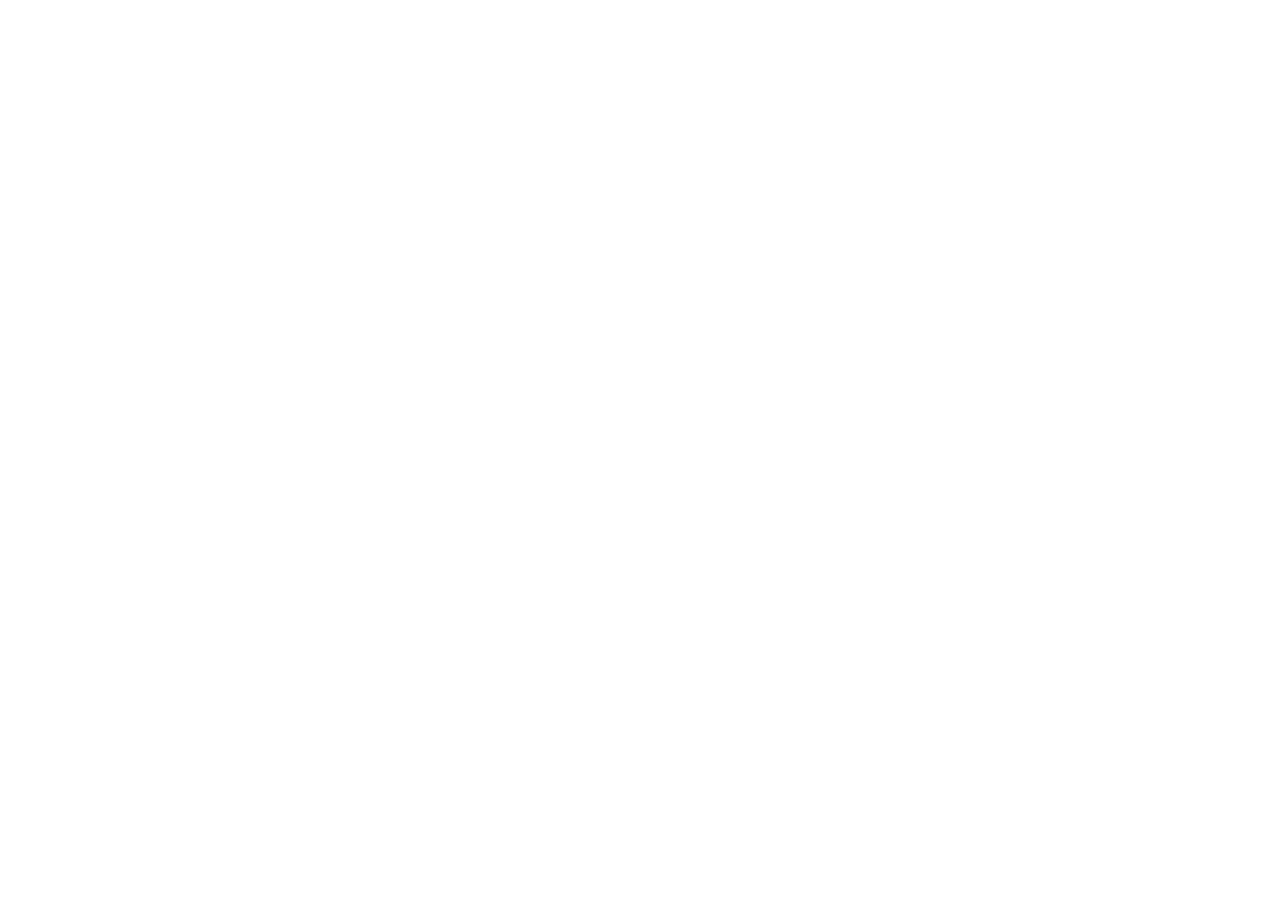
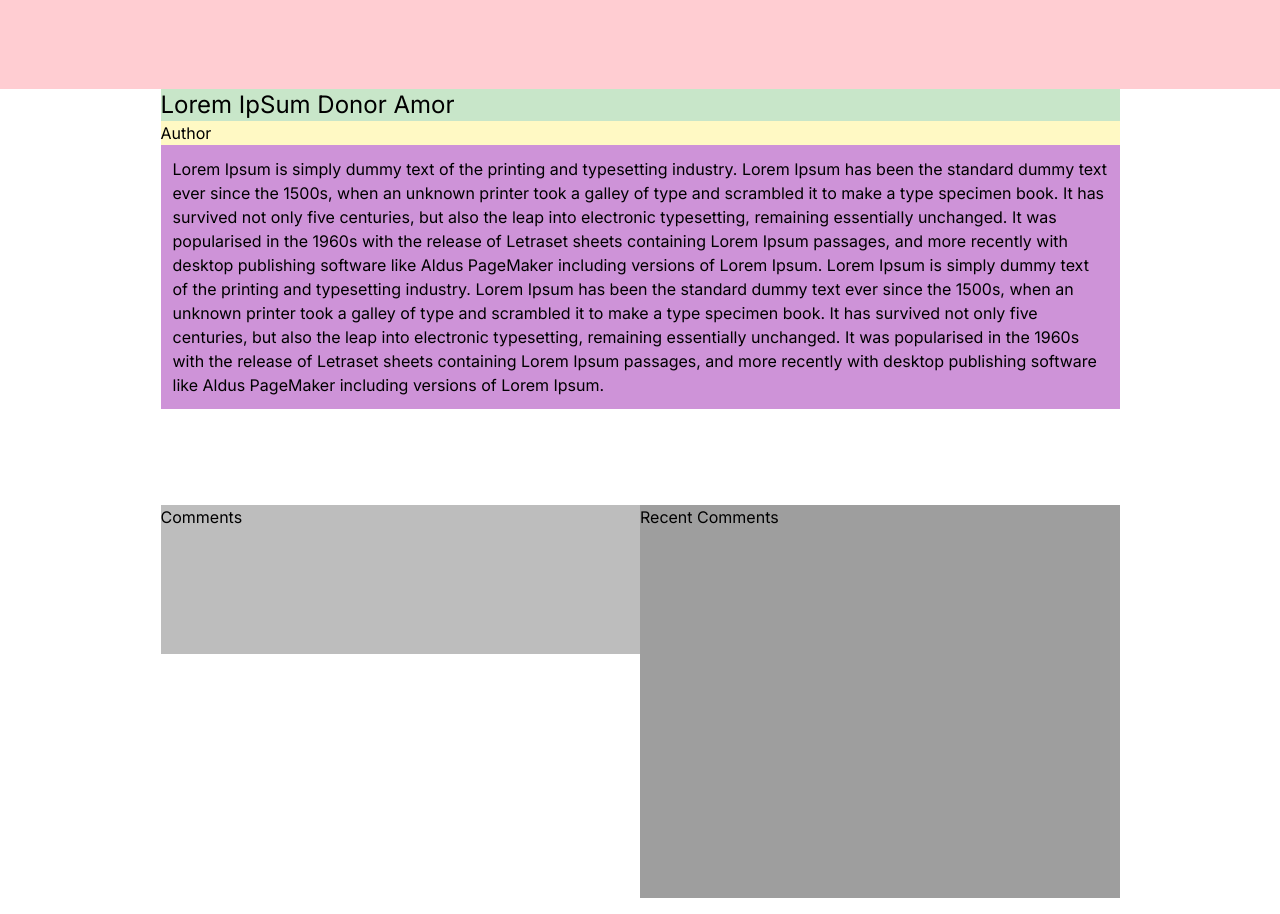
Before and after one commit to hRahmanSazim/NextJS-Blog-App, a Next.js app: page /blog/1 in a window 1280 px wide. Shown: the part 440-1354 px from the top of the page. Before the commit the page ends 800 px from the top, so only its background shows below. Built offline with nearby package versions, Linux system fonts and the light colour scheme.

Commit message:
add blog page

```diff
--- /dev/null
+++ b/src/app/blog/[id]/layout.tsx
@@ -0,0 +1,21 @@
+import { HeaderDefault } from "@/components/HomePage";
+
+export default function ShopLayout({
+  children,
+  params,
+}: {
+  children: React.ReactNode;
+  params: {
+    tag: string;
+    item: string;
+  };
+}) {
+  // URL -> /shop/shoes/nike-air-max-97
+  // `params` -> { tag: 'shoes', item: 'nike-air-max-97' }
+  return (
+    <section>
+      <HeaderDefault />
+      {children}
+    </section>
+  );
+}
--- a/src/app/blog/[id]/page.tsx
+++ b/src/app/blog/[id]/page.tsx
@@ -1,9 +1,43 @@
-const page = ({ searchParams }) => {
+const page = ({ params }: { params: { id: number } }) => {
   return (
     <div>
-      testing route
-      <div>
-        <p>{searchParams.id}</p>
+      <div className=" flex bg-red-100 h-[449px] items-center justify-center">
+        <p className="text-3xl">Blog Post: {params.id}</p>
+      </div>
+      <div className="flex flex-col bg-blue-gray-500 h-screen w-[959px] m-auto">
+        <div className=" flex-row h-20 bg-white"></div>
+        <div className="flex-row h-14 bg-green-100">
+          <p className="text-2xl">Lorem IpSum Donor Amor</p>
+        </div>
+        <div className="flex-row h-14 bg-yellow-100">Author</div>
+        <div className="flex-row h-[652px] bg-purple-200 p-3">
+          Lorem Ipsum is simply dummy text of the printing and typesetting
+          industry. Lorem Ipsum has been the standard dummy text ever since the
+          1500s, when an unknown printer took a galley of type and scrambled it
+          to make a type specimen book. It has survived not only five centuries,
+          but also the leap into electronic typesetting, remaining essentially
+          unchanged. It was popularised in the 1960s with the release of
+          Letraset sheets containing Lorem Ipsum passages, and more recently
+          with desktop publishing software like Aldus PageMaker including
+          versions of Lorem Ipsum. Lorem Ipsum is simply dummy text of the
+          printing and typesetting industry. Lorem Ipsum has been the standard
+          dummy text ever since the 1500s, when an unknown printer took a galley
+          of type and scrambled it to make a type specimen book. It has survived
+          not only five centuries, but also the leap into electronic
+          typesetting, remaining essentially unchanged. It was popularised in
+          the 1960s with the release of Letraset sheets containing Lorem Ipsum
+          passages, and more recently with desktop publishing software like
+          Aldus PageMaker including versions of Lorem Ipsum.
+        </div>
+        <div className=" flex-row h-[600px] bg-white">
+          <div className="flex mb-4">
+            <div className="w-1/2 bg-gray-400 h-[149px] mt-24">Comments</div>
+            <div className="w-1/2 bg-gray-500 h-[393px] mt-24">
+              {" "}
+              Recent Comments
+            </div>
+          </div>
+        </div>
       </div>
     </div>
   );
--- a/src/app/page.tsx
+++ b/src/app/page.tsx
@@ -66,17 +66,33 @@
       <HeaderDefault />
       <HomeCarousel />
       {/* <div className="bg-red-100 flex items-center h-80 w-full"></div> */}
-      <div className=" w-full h-28 bg-blue-gray-200 "></div>
-      <div className="flex flex-col w-full h-68 justify-center items-center gap-6 pt-14">
-        {/* <p className="p-10">Recent Posts</p> */}
-        <div className="flex">
+      <div className=" w-full h-28 bg-white "></div>
+      <div className="flex flex-col w-[964px] m-auto">
+        <div className="flex-grow h-14">
           {" "}
-          <p className="pr-80 text-3xl">RECENT POSTS</p>
+          <p className="text-2xl">Recent Posts</p>
         </div>
-        <div className="max-w-full h-full">
-          <PostList postData={posts} />
-        </div>
+        {posts.map((post) => (
+          <li key={post.id}>
+            <div className="flex-grow h-[250px] bg-blue-100 mb-4">
+              <Link href={`/blog/${post.id}`}>{post.title}</Link>
+            </div>
+          </li>
+        ))}
+        {/* <div className="flex-grow h-[250px] bg-blue-100 mb-4"> */}
+        {/* <Link
+            href={{
+              pathname: "/blog/[id]",
+            }}
+          >
+            going to blog page
+          </Link> */}
+        {/* <Link href={`/blog/${posts[1].id}`}>Dashboard</Link> */}
+        {/* </div>
+        <div className="flex-grow h-[250px] bg-green-100 mb-4"></div>
+        <div className="flex-grow h-[250px] bg-red-100 mb-4"></div> */}
       </div>
+
       {/* <Link href={`/blog/${posts.id}`}>go to new page</Link> */}
     </main>
   );
--- a/src/components/PostList.tsx
+++ b/src/components/PostList.tsx
@@ -7,19 +7,23 @@
 
 const PostList = ({ postData }: Props) => {
   return (
-    <div className="flex flex-col gap-10 h-full">
+    <div className="flex flex-col gap-10 h-full	">
       {postData.map((post) => (
-        <div key={post.id} className="flex flex-row gap-x-4">
-          <div>
+        <div key={post.id} className="flex flex-row gap-x-4 w-56 flex-wrap	">
+          <div className="flex flex-row">
             <Image
               src="https://images.unsplash.com/photo-1531804055935-76f44d7c3621?ixlib=rb-4.0.3&ixid=M3wxMjA3fDB8MHxwaG90by1wYWdlfHx8fGVufDB8fHx8fA%3D%3D&auto=format&fit=crop&w=2788&q=80"
               alt="tree"
               // className="object-scale-down h-28"
-              height={112}
-              width={100}
+              height={20}
+              width={60}
             />
+
+            <Link href={`/blog/${post.id}`}>
+              <p>{post.title}</p>
+            </Link>
+            <p>{post.body}</p>
           </div>
-          <Link href={`/blog/${post.id}`}>{post.title}</Link>
           {/* <p>{post.body}</p> */}
         </div>
       ))}
```
